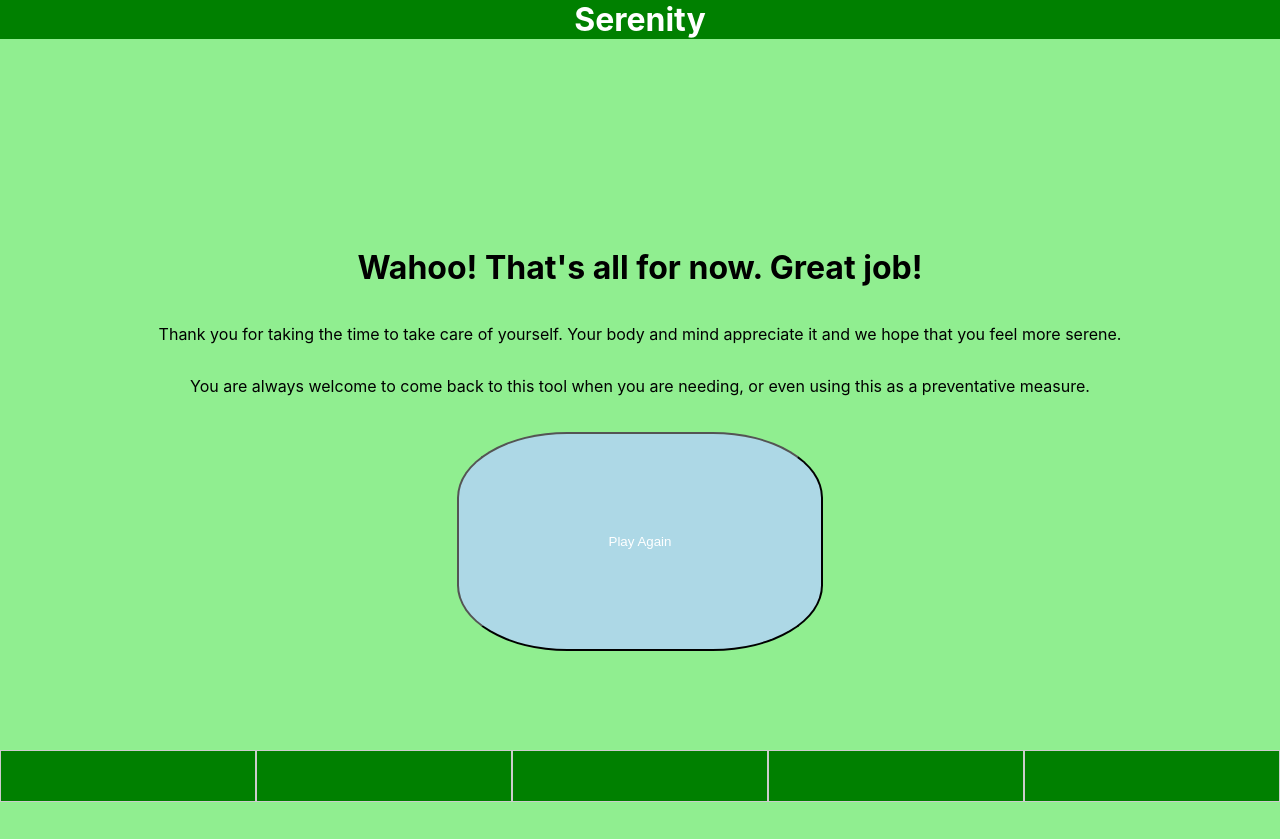
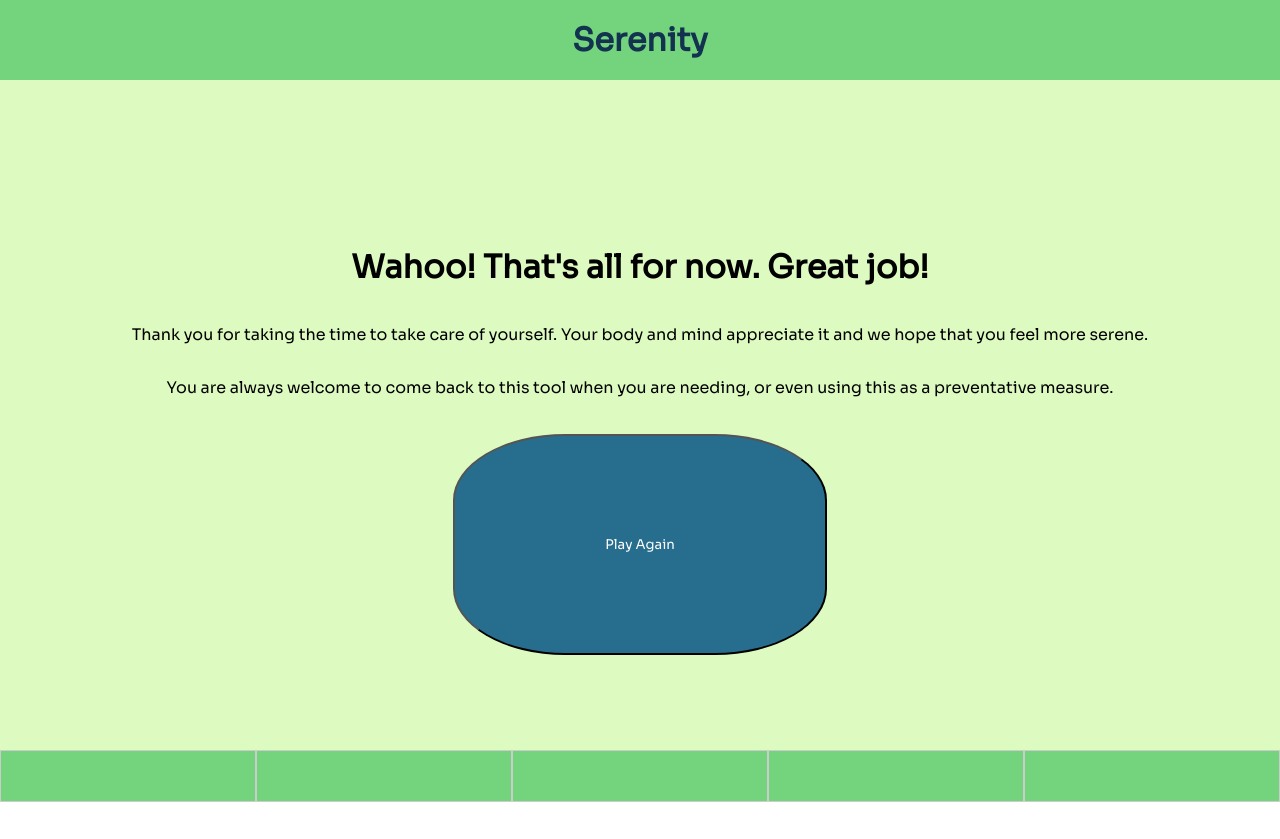
Before and after one commit to davidy838/serenity, a React (Create React App) app: page /end in a window 1280 px wide. After the commit the page ends 800 px from the top, so only its background shows below. Built offline with nearby package versions, Linux system fonts and the light colour scheme.

Commit message:
fix styling

```diff
--- a/public/index.html
+++ b/public/index.html
@@ -9,6 +9,9 @@
       name="description"
       content="Web site created using create-react-app"
     />
+    <link rel="preconnect" href="https://fonts.googleapis.com">
+    <link rel="preconnect" href="https://fonts.gstatic.com" crossorigin>
+    <link href="https://fonts.googleapis.com/css2?family=Sora&display=swap" rel="stylesheet">
     <link rel="apple-touch-icon" href="%PUBLIC_URL%/logo192.png" />
     <!--
       manifest.json provides metadata used when your web app is installed on a
--- a/src/components/footer/Footer.css
+++ b/src/components/footer/Footer.css
@@ -16,5 +16,5 @@
   }
 
   .filled {
-    background-color: green;
+    background-color: #74D47E;
   }
--- a/src/components/header/Header.css
+++ b/src/components/header/Header.css
@@ -1,11 +1,12 @@
 .header {
     text-align: center;
-    background-color: green;
-    color: white;
+    background-color: #74D47E;
+    color: #12324F;
 }
 
 .h1 {
     margin: 0;
+    padding: 20px;
 }
 .link {
     text-decoration: none; /* Remove underline */
--- a/src/components/recipes-section/RecipesSection.css
+++ b/src/components/recipes-section/RecipesSection.css
@@ -9,8 +9,8 @@
   .reviews-section-container {
     width: 85%;
     margin: 0 auto;
-    background-color: #fff;
-    padding-bottom: 70px;
+    background-color: #DDFAC0;
+    padding: 10px 200px 90px 120px;
   }
 
   .reviews-title {
--- a/src/pages/Breathing.css
+++ b/src/pages/Breathing.css
@@ -1,5 +1,3 @@
-
-
 button {
     margin: auto;
     padding: 10px;
@@ -14,7 +12,12 @@ button {
 .breathe {
     margin: 0;
     text-align: center;
+    align-items: center;
+    justify-content: center;
+    background-color: #DDFAC0;
+    padding-top: 30px;
 }
+
 .continueButton {
     position: fixed;
     bottom: 55px; /* Adjust the value to move it higher */
--- a/src/pages/Breathing.js
+++ b/src/pages/Breathing.js
@@ -40,27 +40,23 @@ function Breathing () {
       }
 
     return (
-        <>
         <div className='breathe'>
-            <h3>Let’s take some time to ground ourselves.</h3>
+            <h3>Let's take some time to ground ourselves.</h3>
             <p> Feel free to use your own grounding method or use the breathing tool below:</p>
             <p>Press and hold the button as you inhale and the circle expands. To exhale, let go of the button and press again as the circle shrinks.</p>
             <p>No pressure! Breathe in and out at your own pace!</p>
-            {/* <p>Guided Breathing: Press down to breathe and press again to exhale. no pressure! control your own breathing</p> */}
             <button onMouseDown={mousedown} onMouseUp={mouseup}>breathe</button>
 
-
-            <Stage width={window.innerWidth} height={window.innerHeight} style={{ margin: 0 }}>
+            <Stage width={window.innerWidth} height={window.innerHeight * 0.75}>
                 <Layer>
-                    <Circle x={window.innerWidth / 2} y={window.innerHeight / 2} radius={size} fill={color} />
+                    <Circle x={window.innerWidth / 2} y={window.innerHeight / 3.5} radius={size} fill={color} />
                 </Layer>
             </Stage>
             <Link to="/surroundings">
-        <button className="continueButton">Continue</button>
-    </Link>
+                <button className="continueButton">Continue</button>
+            </Link>
 
         </div>
-    </>
     );
 }
 
--- a/src/pages/End.js
+++ b/src/pages/End.js
@@ -11,7 +11,7 @@ function End() {
 
         {/* Central Start Button as a Link */}
         <Link to="/">
-          <button className="start" style={{ backgroundColor: '#ADD8E6', color: 'white' }}>Play Again</button>
+          <button className="start" style={{ backgroundColor: '#276E8E', color: 'white' }}>Play Again</button>
         </Link>
       </div>
     );
--- a/src/pages/Home.css
+++ b/src/pages/Home.css
@@ -5,7 +5,7 @@
     font-size: '18px';
     background-color: '#4CAF50';
     color: 'white';
-    border-radius: '50px';
+    border-radius: '50%';
     cursor: 'pointer';
     padding: 100px 150px;
 }
@@ -15,6 +15,10 @@
     flex-direction: column;
     align-items: center;
     justify-content: center;
-    height: 100vh; /* 100% of the viewport height */
-    backgroundColor: "#90EE90";
+    height: 90vh; /* 100% of the viewport height */
+    background-color: #DDFAC0;
 }
+
+* {
+    font-family: 'Sora', sans-serif;
+}
--- a/src/pages/Home.js
+++ b/src/pages/Home.js
@@ -8,8 +8,7 @@ function Home() {
       <h1>Destress with Serenity</h1>
       <h3>Sometimes, taking care of ourselves is hard.</h3>
       <h3>Serenity is a step-by-step guide to help you when self-care feels overwhelming. </h3>
-      <h3>We invite you to walk through the activities at your own pace, or click ‘Next’ if that need is satisfied!
-</h3>
+      <h3>We invite you to walk through the activities at your own pace, or click 'Next' if that need is satisfied!</h3>
 
       {/* Central Start Button as a Link */}
       <Link to="/recipes">
--- a/src/pages/Surroundings.js
+++ b/src/pages/Surroundings.js
@@ -61,12 +61,12 @@ function Surroundings() {
 
   return (
     <div style={{ backgroundColor, border: '1px solid #ccc', height: '100vh', overflow: 'hidden' }}>
-    <div style={{ fontFamily: 'Rubik, sans-serif', display: 'flex', flexDirection: 'column', alignItems: 'center', justifyContent: 'center', height: '100%', margin: 0 }}>
+    <div style={{ display: 'flex', flexDirection: 'column', alignItems: 'center', justifyContent: 'center', height: '100%', margin: 0 }}>
         <div style={{ padding: '50px', backgroundColor: '#276E8E', display: 'flex', flexDirection: 'column', alignItems: 'center', justifyContent: 'center', borderRadius: '30px'}}>
         {!timerUp && (
             <div style={{ textAlign: 'center' }}>
-            <div style={{ fontSize: '36px', marginBottom: '40px', fontFamily: 'Rubik, sans-serif', color: 'white' }}>Your Surroundings</div>
-            <div style={{ fontSize: '20px', marginBottom: '20px', fontFamily: 'Rubik, sans-serif', color: 'white' }}>Your working and living space plays a large role in your mental abilities.<br />If you feel like your space is cluttered, take a quick 10 minutes to tidy up!</div>
+            <div style={{ fontSize: '36px', marginBottom: '40px', color: 'white' }}>Your Surroundings</div>
+            <div style={{ fontSize: '20px', marginBottom: '20px', color: 'white' }}>Your working and living space plays a large role in your mental abilities.<br />If you feel like your space is cluttered, take a quick 10 minutes to tidy up!</div>
             <div style={{ fontSize: '48px', color: '#333', color: 'white' }}>{`${pad(minutes)}:${pad(seconds)}`}</div>
             <div style={{ display: 'flex', justifyContent: 'center', marginTop: '20px' }}>
                 <button onClick={startTimer} style={{ marginRight: '10px', color: 'white', backgroundColor: 'green', border: 'none', padding: '10px', borderRadius: '10px' }}>Start</button>
```
